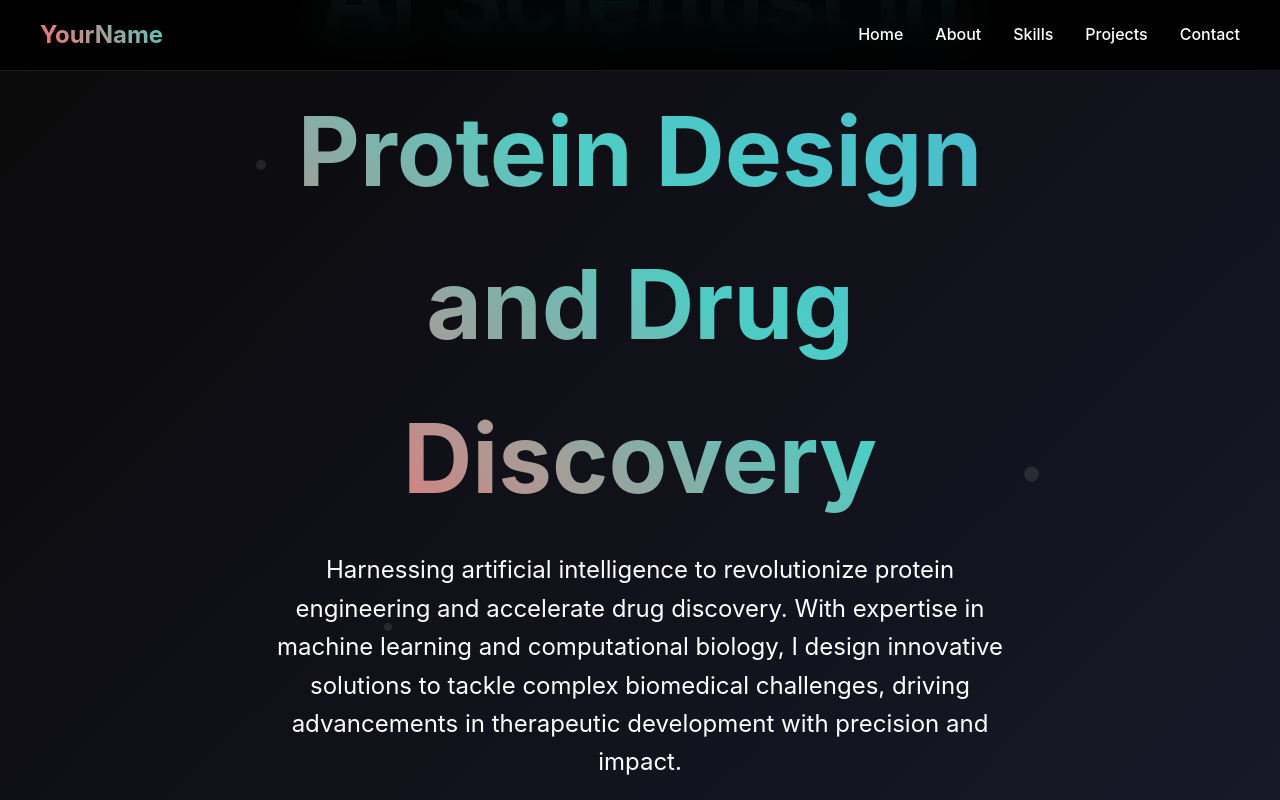
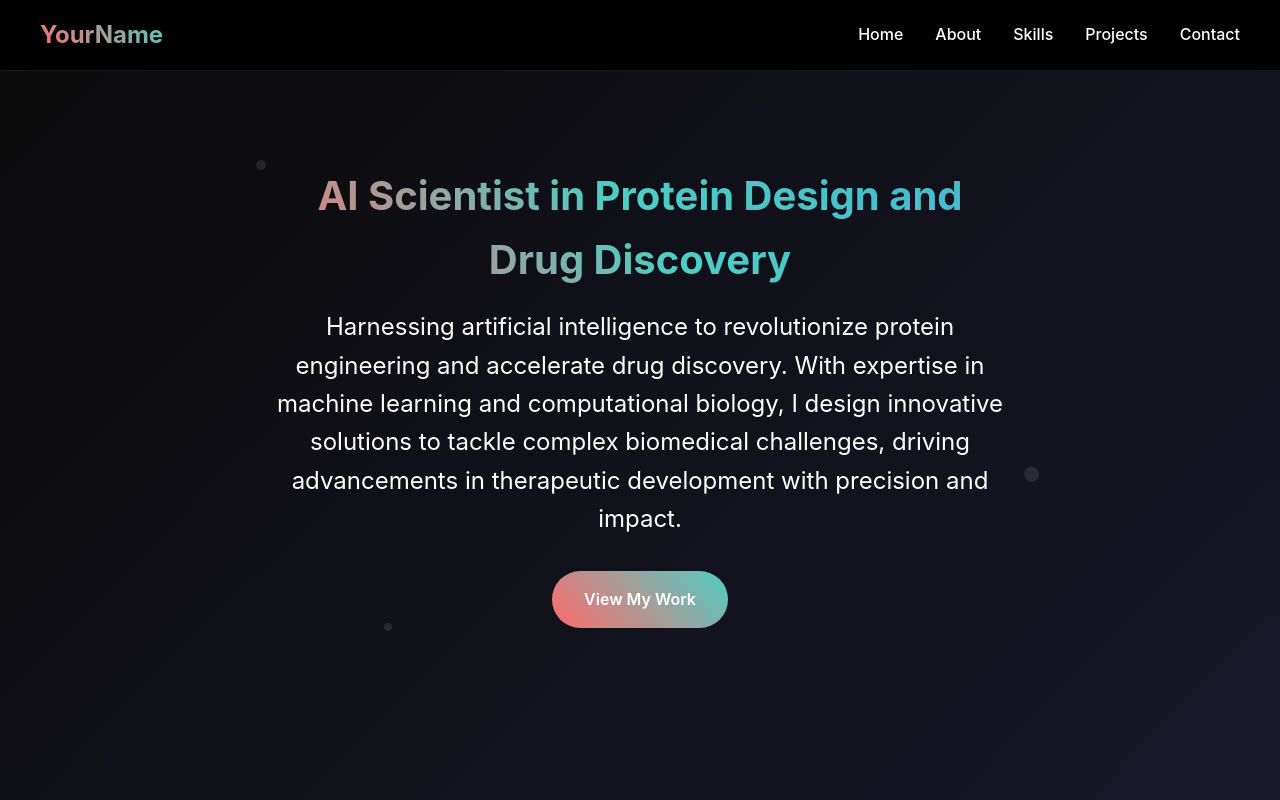
Before and after one commit to FairuzShadmaniShishir/FairuzShadmaniShishir, a plain HTML site: page index.html in a window 1280 px wide. Shown: the top 800 px of the page. Drawn offline with Linux system fonts and the light colour scheme.

Commit message:
Update index.html

```diff
--- a/index.html
+++ b/index.html
@@ -459,7 +459,7 @@
         <div class="particle"></div>
 
         <div class="hero-content">
-            <h1>AI Scientist in Protein Design and Drug Discovery</h1>
+            <h1 style="font-size: 2.5rem;">AI Scientist in Protein Design and Drug Discovery</h1>
             <p>Harnessing artificial intelligence to revolutionize protein engineering and accelerate drug discovery. With expertise in machine learning and computational biology, I design innovative solutions to tackle complex biomedical challenges, driving advancements in therapeutic development with precision and impact.</p>
             <a href="#projects" class="cta-button">View My Work</a>
         </div>
```
